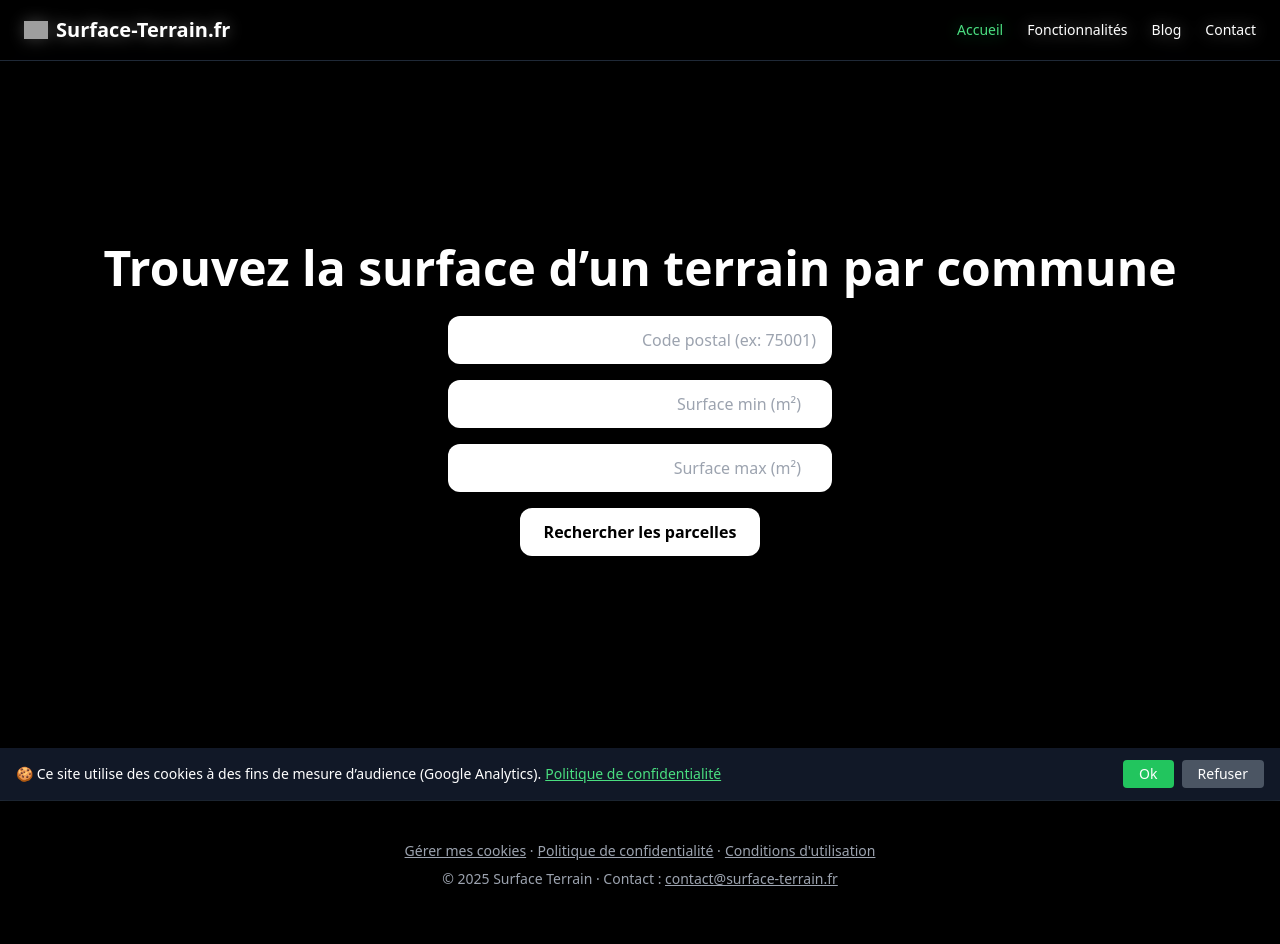
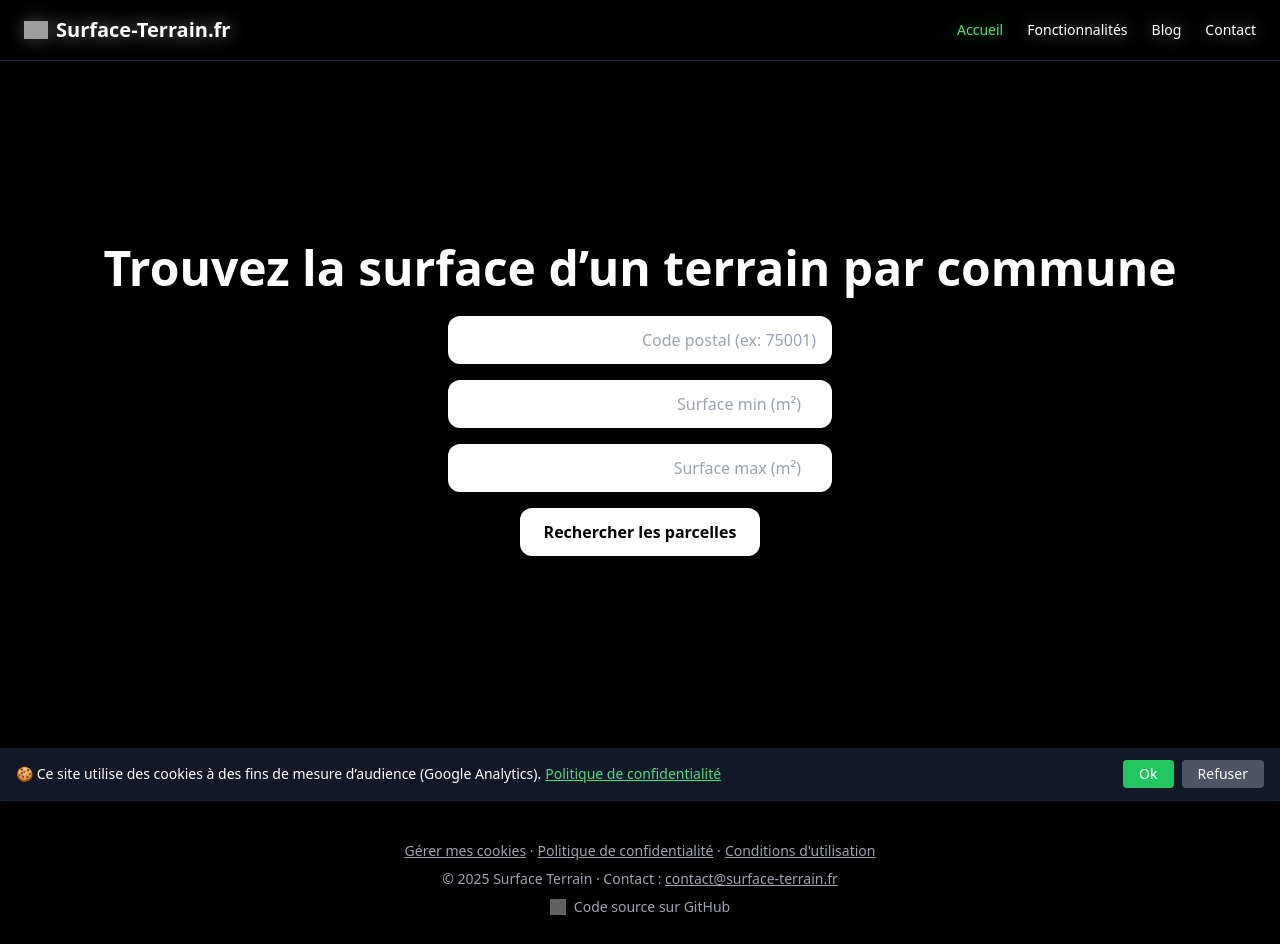
Before and after one commit to LoicGuinais/surface-terrain-frontend, a Next.js app: page / in a window 1280 px wide. Before the commit the page ends 889 px from the top, so only its background shows below. Built offline with nearby package versions, Linux system fonts and the light colour scheme; grey boxes are pictures that could not be loaded.

Commit message:
updated footer

```diff
--- a/components/Footer.js
+++ b/components/Footer.js
@@ -1,6 +1,6 @@
 export default function Footer() {
   return (
-    <footer className="pt-10 text-center text-sm text-gray-400 space-y-2 bg-black border-t border-gray-800">
+    <footer className="pt-10 pb-6 text-center text-sm text-gray-400 space-y-2 bg-black border-t border-gray-800">
       <p>
         <button
           onClick={() => window.dispatchEvent(new Event('open-cookie-banner'))}
@@ -23,22 +23,21 @@ export default function Footer() {
           contact@surface-terrain.fr
         </a>
       </p>
-      {/* Réactiver si LinkedIn existe */}
-      {/* <p>
+      <p>
         <a
-          href="https://www.linkedin.com/company/surface-terrain/"
+          href="https://github.com/LoicGuinais/surface-terrain-backend"
           target="_blank"
           rel="noopener noreferrer"
-          className="inline-flex items-center gap-2 hover:text-blue-400 transition"
+          className="inline-flex items-center gap-2 hover:text-gray-100 transition"
         >
           <img
-            src="https://cdn.jsdelivr.net/gh/simple-icons/simple-icons/icons/linkedin.svg"
-            alt="LinkedIn"
+            src="https://cdn.jsdelivr.net/gh/simple-icons/simple-icons/icons/github.svg"
+            alt="GitHub"
             className="w-4 h-4 invert"
           />
-          Suivez-nous sur LinkedIn
+          Code source sur GitHub
         </a>
-      </p> */}
+      </p>
     </footer>
   )
 }
--- a/components/Layout.js
+++ b/components/Layout.js
@@ -1,13 +1,17 @@
 // components/Layout.js
 import Footer from './Footer'
 import CookieBanner from './CookieBanner'
+import Navbar from './Navbar'
 
-export default function Layout({ children, showFooter = true, showCookies = true }) {
+export default function Layout({ children, showFooter = true, showCookies = true, onLogoClick }) {
   return (
     <>
-      <main className="min-h-screen bg-black text-white bg-gradient-to-br from-gray-900 via-gray-800 to-black">
+      <Navbar onLogoClick={onLogoClick} />
+
+      <main className="scroll-pt-32 min-h-screen bg-black text-white bg-gradient-to-br from-gray-900 via-gray-800 to-black">
         {children}
       </main>
+
       {showFooter && <Footer />}
       {showCookies && <CookieBanner />}
     </>
--- a/pages/index.js
+++ b/pages/index.js
@@ -3,6 +3,7 @@ import { useState } from 'react'
 import { fetchParcelles } from '../lib/api'
 import dynamic from 'next/dynamic'
 import Navbar from '../components/Navbar'
+
 
 
 
```
